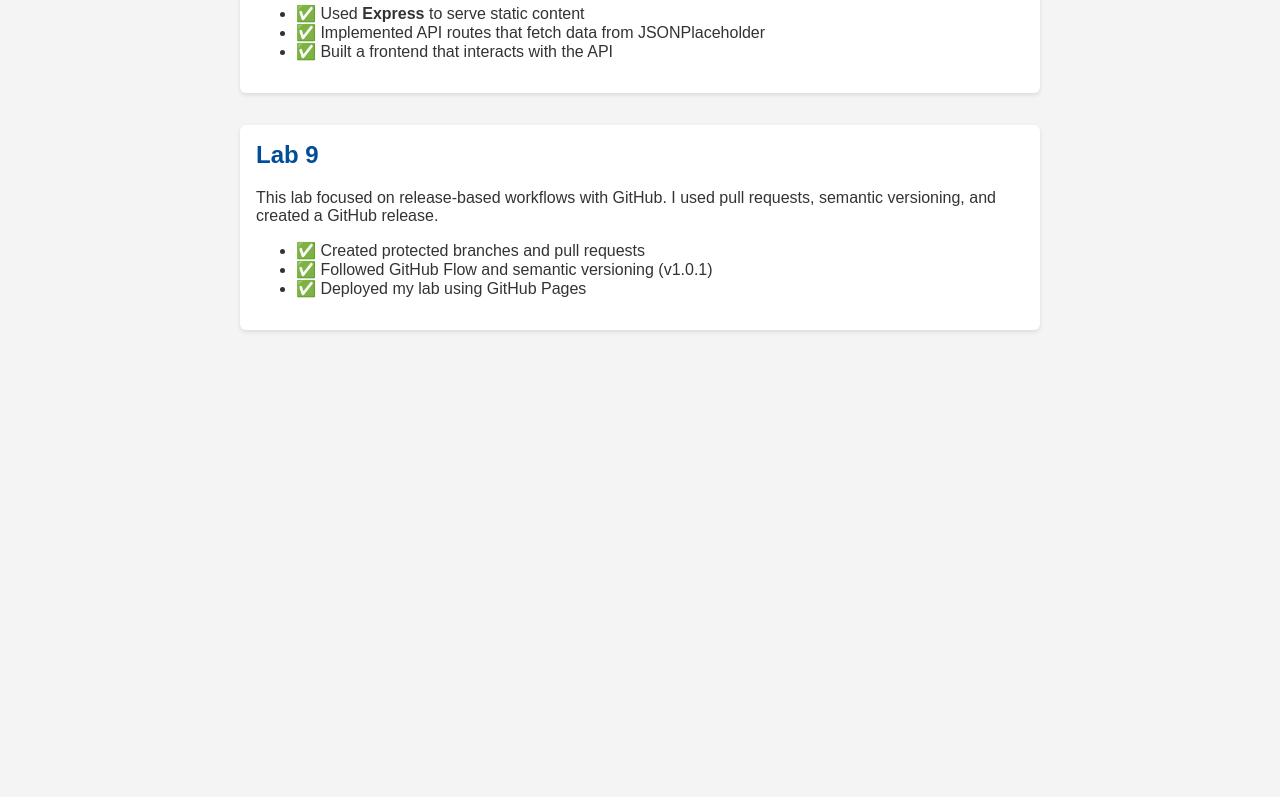
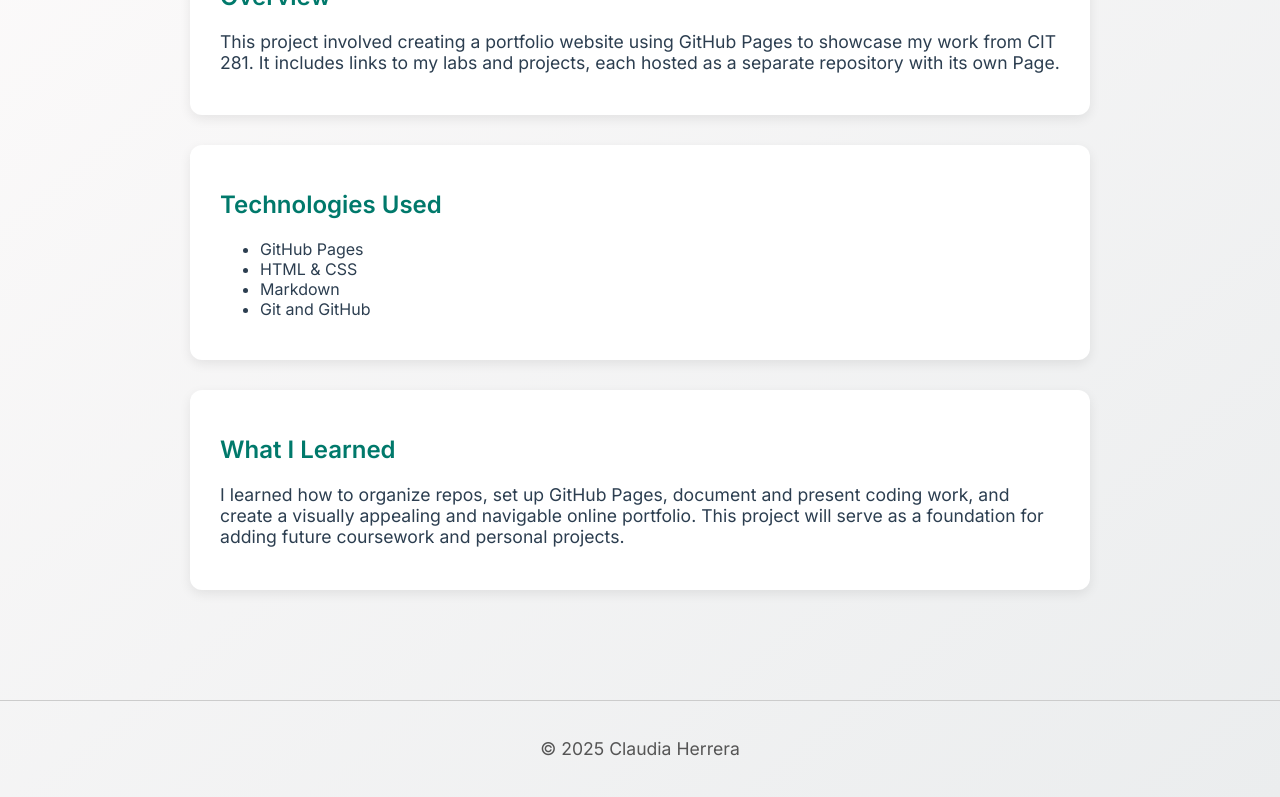
Before and after one commit to claher14/cit281-p7, a website: page index.html in a window 1280 px wide. Shown: the part 258-1055 px from the top of the page. Before the commit the page ends 800 px from the top, so only its background shows below. Drawn offline with Linux system fonts and the light colour scheme.

Commit message:
Update index.html

```diff
--- a/index.html
+++ b/index.html
@@ -2,53 +2,92 @@
 <html lang="en">
 <head>
   <meta charset="UTF-8">
-  <title>Claudia Herrera | CIT 281 Project 7</title>
+  <title>Project 7 – GitHub Pages Portfolio</title>
+  <link href="https://fonts.googleapis.com/css2?family=Inter:wght@400;600&display=swap" rel="stylesheet">
   <style>
     body {
-      font-family: Arial, sans-serif;
-      max-width: 800px;
-      margin: auto;
-      padding: 2rem;
-      background-color: #f4f4f4;
-      color: #333;
+      font-family: 'Inter', sans-serif;
+      background: linear-gradient(to bottom right, #fdfbfb, #ebedee);
+      color: #2c3e50;
+      margin: 0;
+      padding: 0;
     }
-    h1, h2 {
-      color: #004d99;
+
+    header {
+      background-color: #4db6ac;
+      color: white;
+      padding: 50px;
+      text-align: center;
+      border-bottom: 5px solid #00796b;
     }
-    .section {
-      margin-bottom: 2rem;
-      padding: 1rem;
-      background: white;
-      border-radius: 6px;
-      box-shadow: 0 2px 4px rgba(0,0,0,0.1);
+
+    header h1 {
+      margin: 0;
+      font-size: 2.6rem;
     }
-    .section h2 {
-      margin-top: 0;
+
+    main {
+      padding: 40px 20px;
+      max-width: 900px;
+      margin: 0 auto;
+    }
+
+    section {
+      background-color: white;
+      padding: 25px 30px;
+      border-radius: 12px;
+      margin-bottom: 30px;
+      box-shadow: 0 4px 12px rgba(0, 0, 0, 0.08);
+    }
+
+    h2 {
+      color: #00796b;
+      font-size: 1.5rem;
+    }
+
+    p {
+      font-size: 1.1rem;
+    }
+
+    footer {
+      text-align: center;
+      font-size: 0.9rem;
+      color: #555;
+      padding: 20px;
+      border-top: 1px solid #ccc;
+      margin-top: 40px;
     }
   </style>
 </head>
 <body>
-  <h1>Project 7: CIT Minor Portfolio</h1>
-  <p>Welcome to my GitHub Pages project site for CIT 281. Below are my submissions for Lab 8 and Lab 9.</p>
+  <header>
+    <h1>Project 7 – GitHub Pages Portfolio</h1>
+  </header>
 
-  <div class="section">
-    <h2>Lab 8</h2>
-    <p>This lab focused on using Node.js with the Express framework. I created a simple static server, used routes, and made external API calls using <code>fetch()</code>.</p>
-    <ul>
-      <li>✅ Used <strong>Express</strong> to serve static content</li>
-      <li>✅ Implemented API routes that fetch data from JSONPlaceholder</li>
-      <li>✅ Built a frontend that interacts with the API</li>
-    </ul>
-  </div>
+  <main>
+    <section>
+      <h2>Overview</h2>
+      <p>This project involved creating a portfolio website using GitHub Pages to showcase my work from CIT 281. It includes links to my labs and projects, each hosted as a separate repository with its own Page.</p>
+    </section>
 
-  <div class="section">
-    <h2>Lab 9</h2>
-    <p>This lab focused on release-based workflows with GitHub. I used pull requests, semantic versioning, and created a GitHub release.</p>
-    <ul>
-      <li>✅ Created protected branches and pull requests</li>
-      <li>✅ Followed GitHub Flow and semantic versioning (v1.0.1)</li>
-      <li>✅ Deployed my lab using GitHub Pages</li>
-    </ul>
-  </div>
+    <section>
+      <h2>Technologies Used</h2>
+      <ul>
+        <li>GitHub Pages</li>
+        <li>HTML & CSS</li>
+        <li>Markdown</li>
+        <li>Git and GitHub</li>
+      </ul>
+    </section>
+
+    <section>
+      <h2>What I Learned</h2>
+      <p>I learned how to organize repos, set up GitHub Pages, document and present coding work, and create a visually appealing and navigable online portfolio. This project will serve as a foundation for adding future coursework and personal projects.</p>
+    </section>
+  </main>
+
+  <footer>
+    <p>© 2025 Claudia Herrera</p>
+  </footer>
 </body>
 </html>
```
